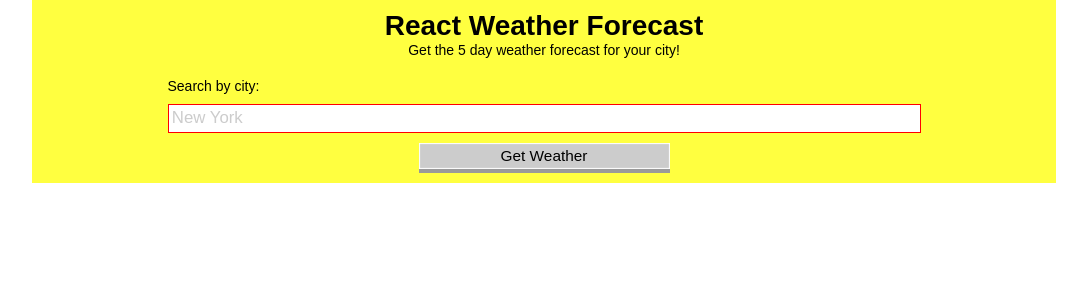
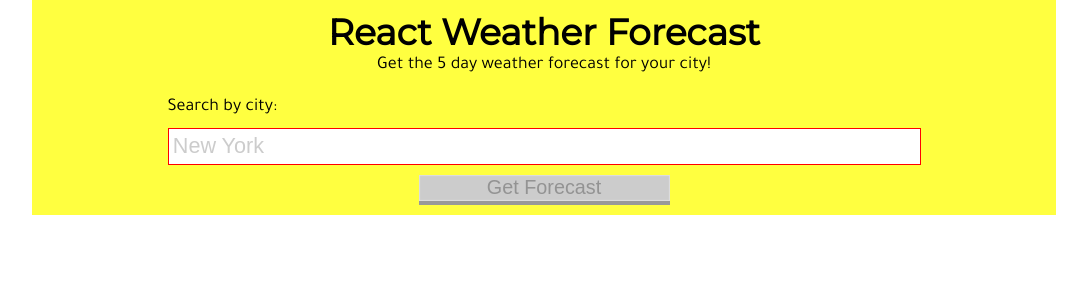
Before and after one commit to siuangie91/react_weather, a React (Create React App) app: page / in a window 1280 px wide. Shown: the top 300 px of the page, without its empty margins (96-1183 px from the left). Built offline with nearby package versions, Linux system fonts and the light colour scheme.

Commit message:
get google fonts; create state for 404 response

```diff
--- a/package.json
+++ b/package.json
@@ -5,7 +5,7 @@
   "dependencies": {
     "react": "^16.3.2",
     "react-dom": "^16.3.2",
-    "react-scripts": "1.1.4"
+    "react-scripts": "^1.1.4"
   },
   "scripts": {
     "start": "react-scripts start",
--- a/public/css/app.css
+++ b/public/css/app.css
@@ -15,8 +15,8 @@ main, .search-container button {
 }
 
 html, body {
-  font-family: Arial, sans-serif;
-  font-size: 14px;
+  font-family: "Tajawal", sans-serif;
+  font-size: 18px;
 }
 
 main {
@@ -38,6 +38,30 @@ main {
 
 header {
   text-align: center;
+}
+
+h1 {
+  font-family: "Montserrat", sans-serif;
+}
+
+h2 {
+  font-family: "Montserrat", sans-serif;
+}
+
+h3 {
+  font-family: "Montserrat", sans-serif;
+}
+
+h4 {
+  font-family: "Montserrat", sans-serif;
+}
+
+h5 {
+  font-family: "Montserrat", sans-serif;
+}
+
+h6 {
+  font-family: "Montserrat", sans-serif;
 }
 
 .search-container {
@@ -79,15 +103,21 @@ header {
 .search-container button {
   width: calc(100% / 3);
   height: 30px;
-  background: #ccc;
-  border-bottom: 4px solid #999;
-  box-shadow: inset 0 0 1px 1px #fff;
+  background: #9999ff;
+  border-bottom: 4px solid #3333ff;
+  box-shadow: inset 0 0 1px 1px #ccccff;
   font-size: 1.1em;
   cursor: pointer;
 }
-.search-container button:hover {
-  border-bottom: 2px solid #999;
+.search-container button:not(.disabled):hover {
+  border-bottom: 2px solid #3333ff;
   top: 2px;
+}
+.search-container button.disabled {
+  background: #ccc;
+  border-bottom: 4px solid #999;
+  box-shadow: inset 0 0 1px 1px #dedede;
+  cursor: default;
 }
 
 /*# sourceMappingURL=app.css.map */
--- a/public/index.html
+++ b/public/index.html
@@ -7,7 +7,7 @@
 
     <link rel="manifest" href="%PUBLIC_URL%/manifest.json">
     <link rel="shortcut icon" href="%PUBLIC_URL%/favicon.ico">
-
+    <link href="https://fonts.googleapis.com/css?family=Montserrat|Tajawal:400,700" rel="stylesheet">
     <link rel="stylesheet" href="css/app.css">
     <title>React Weather Forecast</title>
   </head>
--- a/src/_components/Search.js
+++ b/src/_components/Search.js
@@ -8,13 +8,23 @@ export default class Search extends React.Component {
 		super();
 
 		this.state = {
+			enableBtn: false,
 			showResults: false,
+			showNotFound: false,
 			name: "",
 			country: "",
 			list: []
 		}
 
 		this.inputSearch = React.createRef(); // create reference to the <input> field
+	}
+
+	validateInput = () => {
+		console.log(this.inputSearch.current.value);
+
+		const value = this.inputSearch.current.value.trim();
+
+		value ? this.setState({enableBtn: true}) : this.setState({enableBtn: false});
 	}
 
 	search = () => {
@@ -27,6 +37,8 @@ export default class Search extends React.Component {
 			.then(json => {
 				console.log('json', json);
 
+				// show results only if response is 200 (actual results returned from api)
+				if(json.cod === "200") {
 					const city = json.city;
 
 					this.setState(prevState => {
@@ -36,7 +48,15 @@ export default class Search extends React.Component {
 							country: city.country,
 							list: json.list
 						}
-				})
+					});
+				}
+
+				// if not found
+				if(json.cod === "404") {
+					this.setState({
+						showNotFound: true
+					});
+				}
 			})
 			.catch(error => {
 				console.log('error', error);
@@ -52,17 +72,29 @@ export default class Search extends React.Component {
 					<label>Search by city:</label>
 					<input type="text"
 						placeholder="New York"
-						ref={this.inputSearch}/>
-					<button onClick={this.search}>Get Weather</button>
+						ref={this.inputSearch}
+						onKeyUp={this.validateInput} />
+					{
+						(this.state.enableBtn) ?
+							<button onClick={this.search}>Get Forecast</button>
+							:
+							<button className="disabled" disabled>Get Forecast</button>
+					}
 				</div>
 
+				<div className="results">
 				{
 					(this.state.showResults) ?
-						<div className="results">
 						<h1>{this.state.name}, {this.state.country}</h1>
-						</div>
 						: ""
 				}
+				{
+					(this.state.showNotFound) ?
+						<h1>Sorry! No results for that city.</h1>
+						: ""
+				}
+				</div>
+
 			</Fragment>
 		);
 	}
--- /dev/null
+++ b/src/scss/_vars.scss
@@ -0,0 +1,2 @@
+$headingFont: 'Montserrat', sans-serif;
+$bodyFont: 'Tajawal', sans-serif;
--- a/src/scss/app.scss
+++ b/src/scss/app.scss
@@ -1,3 +1,4 @@
+@import "vars";
 @import "helpers";
 
 * {
@@ -9,8 +10,8 @@
 
 html, body {
 	font: {
-		family: Arial, sans-serif;
-		size: 14px;
+		family: $bodyFont;
+		size: 18px;
 	}
 }
 
@@ -32,6 +33,10 @@ main {
 
 header {
 	text-align: center;
+}
+
+@for $i from 1 through 6 {
+	h#{$i} { font-family: $headingFont; }
 }
 
 .search-container {
@@ -66,15 +71,22 @@ header {
 		width: calc(100% / 3);
 		height: 30px;
 		@extend %marginLeftRightAuto;
-		background: #ccc;
-		border-bottom: 4px solid #999;
-		box-shadow: inset 0 0 1px 1px #fff;
+		background: lighten(#0000ff, 30%);
+		border-bottom: 4px solid lighten(#0000ff, 10%);
+		box-shadow: inset 0 0 1px 1px lighten(#0000ff, 40%);
 		font-size: 1.1em;
 		cursor: pointer;
 
-		&:hover {
-			border-bottom: 2px solid #999;
+		&:not(.disabled):hover {
+			border-bottom: 2px solid lighten(#0000ff, 10%);
 			top: 2px;
+		}
+
+		&.disabled {
+			background: #ccc;
+			border-bottom: 4px solid #999;
+			box-shadow: inset 0 0 1px 1px #dedede;
+			cursor: default;
 		}
 	}
 }
```
Also changed, not shown: 2 other files (tests, documents, lock files or other folders). Lines whose indentation alone changed are shown as unchanged.
